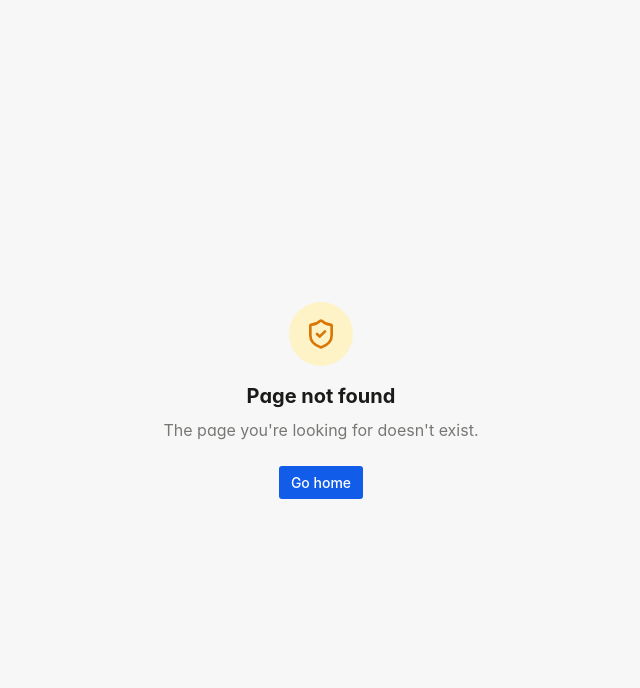
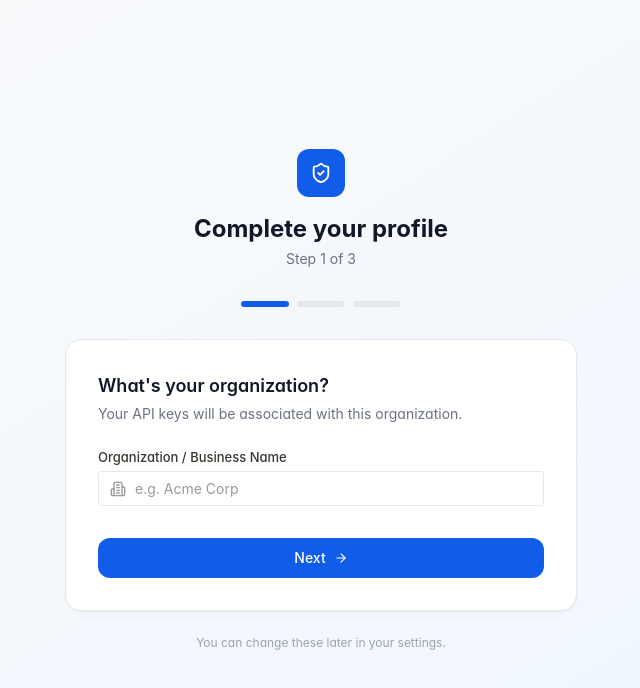
Before and after one commit to picka-chu/sure, a Next.js app in the folder frontend/: page /developer/onboarding in a window 1280 px wide. Before the commit this address had no page. Shown: the top 688 px of the page, without its empty margins (319-959 px from the left). Built offline with nearby package versions, Linux system fonts and the light colour scheme; sample sign-in values are in the browser's storage.

Commit message:
Add developer onboarding page after social sign-in

```diff
--- a/frontend/app/developer/login/page.tsx
+++ b/frontend/app/developer/login/page.tsx
@@ -25,7 +25,8 @@ export default function DeveloperLoginPage() {
         business_name: "",
       }));
 
-      router.push("/owner/developer");
+      sessionStorage.setItem("just_signed_up", "true");
+      router.push("/developer/onboarding");
     } catch (err: any) {
       if (err.code !== "auth/popup-closed-by-user") {
         setError(err.message);
--- /dev/null
+++ b/frontend/app/developer/onboarding/page.tsx
@@ -0,0 +1,179 @@
+"use client";
+
+import { useState, useEffect } from "react";
+import { useRouter } from "next/navigation";
+import { ShieldCheck, Building2, User, Globe, Code2, ArrowRight, Check } from "lucide-react";
+import Button from "@/components/ui/Button";
+import Input from "@/components/ui/Input";
+
+export default function DeveloperOnboardingPage() {
+  const router = useRouter();
+  const [step, setStep] = useState(0);
+  const [org, setOrg] = useState("");
+  const [name, setName] = useState("");
+  const [useCase, setUseCase] = useState("");
+  const [loading, setLoading] = useState(false);
+  const [error, setError] = useState("");
+
+  useEffect(() => {
+    const token = localStorage.getItem("owner_token");
+    if (!token) {
+      router.push("/developer/login");
+      return;
+    }
+    const user = JSON.parse(localStorage.getItem("owner_user") || "{}");
+    if (user.full_name) setName(user.full_name);
+  }, [router]);
+
+  const handleSubmit = async () => {
+    if (!org.trim()) { setError("Organization name is required"); return; }
+    setLoading(true);
+    setError("");
+
+    const user = JSON.parse(localStorage.getItem("owner_user") || "{}");
+    user.business_name = org.trim();
+    user.full_name = name.trim() || user.full_name;
+    localStorage.setItem("owner_user", JSON.stringify(user));
+    localStorage.setItem("show_welcome_trial", "true");
+    router.push("/owner/developer");
+  };
+
+  const steps = [
+    {
+      title: "What's your organization?",
+      subtitle: "Your API keys will be associated with this organization.",
+      field: (
+        <Input
+          id="org"
+          label="Organization / Business Name"
+          placeholder="e.g. Acme Corp"
+          icon={<Building2 size={16} />}
+          value={org}
+          onChange={(e: any) => setOrg(e.target.value)}
+        />
+      ),
+    },
+    {
+      title: "What's your name?",
+      subtitle: "So we know who to talk to.",
+      field: (
+        <Input
+          id="name"
+          label="Your Name"
+          placeholder="Jane Doe"
+          icon={<User size={16} />}
+          value={name}
+          onChange={(e: any) => setName(e.target.value)}
+        />
+      ),
+    },
+    {
+      title: "How will you use the API?",
+      subtitle: "This helps us improve the service for you.",
+      field: (
+        <div className="space-y-2">
+          {[
+            "Payment receipt verification",
+            "Identity verification",
+            "Fraud detection",
+            "Just exploring / prototyping",
+          ].map((option) => (
+            <button
+              key={option}
+              type="button"
+              onClick={() => setUseCase(option)}
+              className={`w-full flex items-center gap-3 px-4 py-3 rounded-xl border text-sm text-left transition-colors ${
+                useCase === option
+                  ? "border-[#115ce9] bg-blue-50 text-blue-800"
+                  : "border-gray-200 bg-white text-gray-700 hover:border-gray-300"
+              }`}
+            >
+              <div className={`w-4 h-4 rounded-full border-2 flex items-center justify-center ${
+                useCase === option ? "border-[#115ce9]" : "border-gray-300"
+              }`}>
+                {useCase === option && <div className="w-2 h-2 rounded-full bg-[#115ce9]" />}
+              </div>
+              {option}
+            </button>
+          ))}
+        </div>
+      ),
+    },
+  ];
+
+  return (
+    <div className="min-h-screen bg-gradient-to-br from-gray-50 to-blue-50 flex items-center justify-center p-4">
+      <div className="w-full max-w-lg">
+        <div className="text-center mb-8">
+          <div className="w-12 h-12 bg-[#115ce9] rounded-xl flex items-center justify-center mx-auto mb-4">
+            <ShieldCheck size={22} className="text-white" />
+          </div>
+          <h1 className="text-2xl font-bold text-gray-900">Complete your profile</h1>
+          <p className="text-gray-500 mt-1 text-sm">Step {step + 1} of {steps.length}</p>
+        </div>
+
+        <div className="flex gap-2 mb-8 justify-center">
+          {steps.map((_, i) => (
+            <div
+              key={i}
+              className={`h-1.5 w-12 rounded-full transition-colors ${
+                i <= step ? "bg-[#115ce9]" : "bg-gray-200"
+              }`}
+            />
+          ))}
+        </div>
+
+        <div className="bg-white rounded-2xl shadow-sm border border-gray-200 p-6 sm:p-8">
+          {error && (
+            <div className="p-3 rounded-xl bg-red-50 border border-red-100 text-sm text-red-700 mb-4">
+              {error}
+            </div>
+          )}
+
+          <h2 className="text-lg font-semibold text-gray-900 mb-1">{steps[step].title}</h2>
+          <p className="text-sm text-gray-500 mb-6">{steps[step].subtitle}</p>
+
+          {steps[step].field}
+
+          <div className="flex gap-3 mt-8">
+            {step > 0 && (
+              <button
+                type="button"
+                onClick={() => { setStep(step - 1); setError(""); }}
+                className="flex-1 px-4 py-2.5 border border-gray-200 rounded-xl text-sm font-medium text-gray-700 hover:bg-gray-50 transition-colors"
+              >
+                Back
+              </button>
+            )}
+            <button
+              type="button"
+              onClick={() => {
+                if (step < steps.length - 1) {
+                  if (step === 0 && !org.trim()) { setError("Organization name is required"); return; }
+                  setStep(step + 1);
+                  setError("");
+                } else {
+                  handleSubmit();
+                }
+              }}
+              disabled={loading}
+              className={`flex-1 flex items-center justify-center gap-2 px-4 py-2.5 rounded-xl text-sm font-medium text-white bg-[#115ce9] hover:bg-[#0f4fce] transition-colors disabled:opacity-50 ${step === 0 ? "flex-1" : ""}`}
+            >
+              {loading ? (
+                <div className="animate-spin w-4 h-4 border-2 border-white border-t-transparent rounded-full" />
+              ) : step < steps.length - 1 ? (
+                <>Next <ArrowRight size={14} /></>
+              ) : (
+                <>Complete <Check size={14} /></>
+              )}
+            </button>
+          </div>
+        </div>
+
+        <p className="text-center text-xs text-gray-400 mt-6">
+          You can change these later in your settings.
+        </p>
+      </div>
+    </div>
+  );
+}
```
